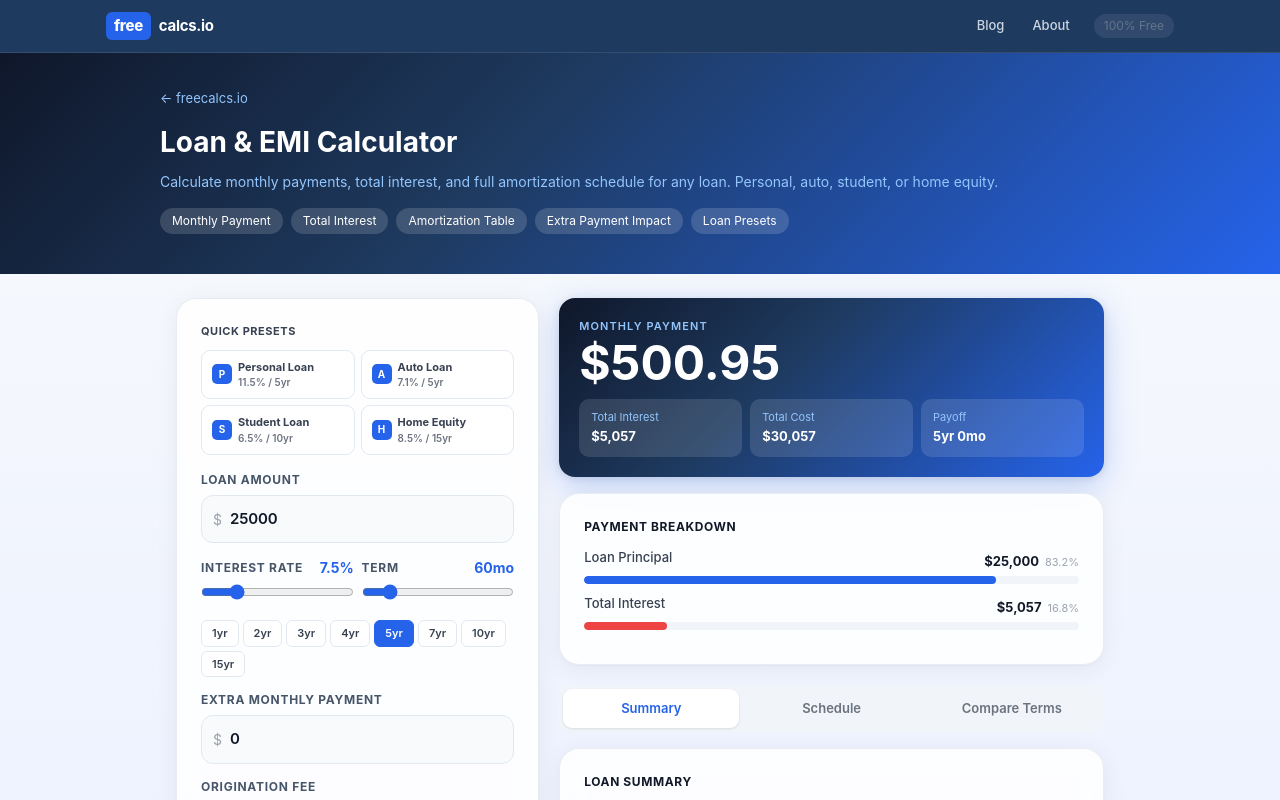
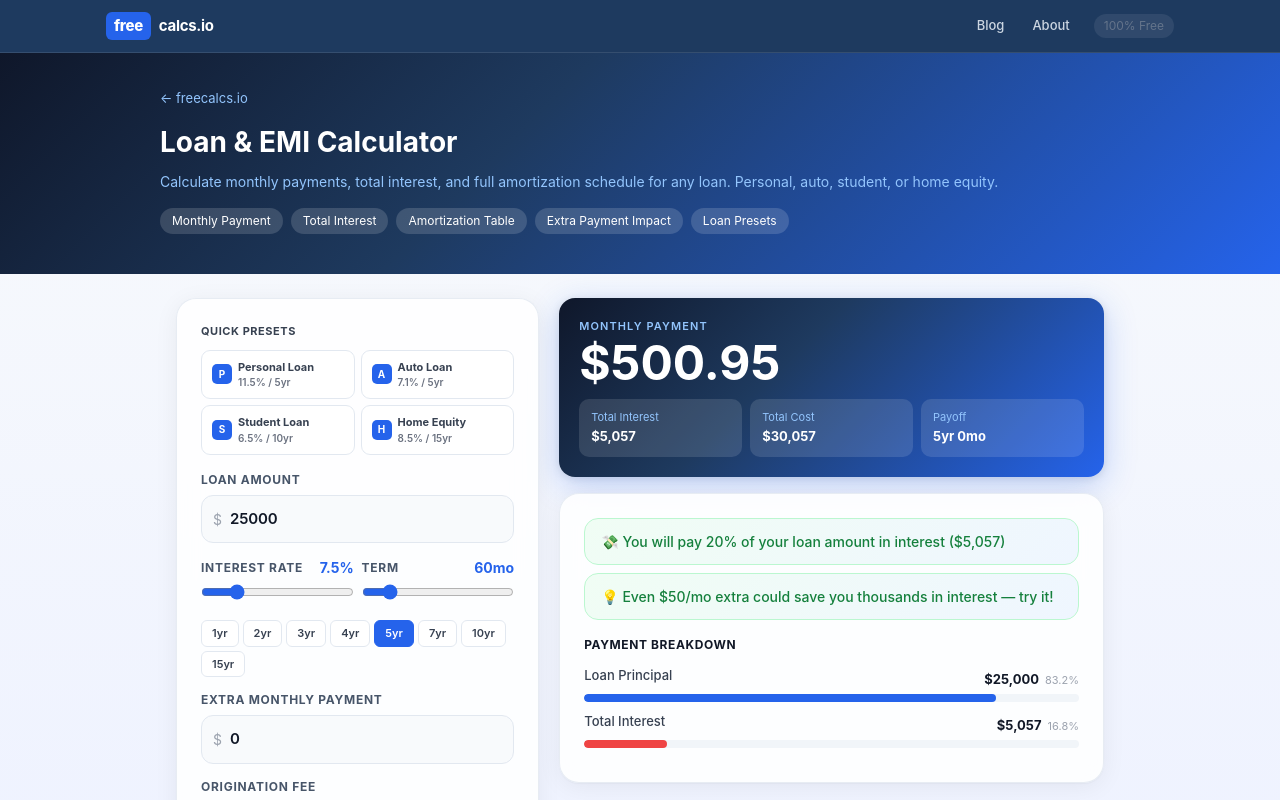
Before and after one commit to Tunjilor/freecalcs, a Next.js app: page /loan in a window 1280 px wide. Shown: the top 800 px of the page. Built offline with nearby package versions, Linux system fonts and the light colour scheme.

Commit message:
add emotional insights to salary, tax, loan

```diff
--- a/src/app/loan/calculator.tsx
+++ b/src/app/loan/calculator.tsx
@@ -54,6 +54,26 @@ function compute(principal:number, annualRate:number, termMonths:number, extraPa
   const monthsSaved = termMonths - actualMonths;
 
   return { payment, totalPayment, totalInterest, totalCost, rows, actualMonths, monthsSaved, apr, originationFee };
+}
+
+
+function getLoanInsights(res: any, amount: string, rate: string, extra: string) {
+  const ins: string[] = [];
+  if (!res) return ins;
+  const a = parseFloat(amount)||0;
+  if (res.totalInterest > 0 && a > 0) {
+    const pct = (res.totalInterest / a * 100).toFixed(0);
+    ins.push('💸 You will pay ' + pct + '% of your loan amount in interest ($' + Math.round(res.totalInterest).toLocaleString('en-US') + ')');
+  }
+  if (res.monthly > 0) {
+    ins.push('📅 Your monthly payment is $' + Math.round(res.monthly).toLocaleString('en-US'));
+  }
+  if (parseFloat(extra) > 0 && res.savedInterest > 0) {
+    ins.push('🎯 Extra payments save you $' + Math.round(res.savedInterest).toLocaleString('en-US') + ' in interest');
+  } else if (parseFloat(extra) === 0 && res.totalInterest > 1000) {
+    ins.push('💡 Even $50/mo extra could save you thousands in interest — try it!');
+  }
+  return ins.slice(0, 3);
 }
 
 export default function LoanCalculator(){
@@ -223,6 +243,16 @@ export default function LoanCalculator(){
 
                 {/* Payment breakdown bar */}
                 <div style={{...card}}>
+
+                {(()=>{const insights=getLoanInsights(res,amount,rate,extra);return insights.length>0?(
+                  <div style={{display:'flex',flexDirection:'column',gap:8,marginBottom:16}}>
+                    {insights.map((text,i)=>(
+                      <div key={i} style={{padding:'12px 16px',background:'linear-gradient(135deg,#f0fdf4,#eff6ff)',borderRadius:14,border:'1px solid #bbf7d0',fontSize:14,color:'#15803d',fontWeight:500}}>
+                        {text}
+                      </div>
+                    ))}
+                  </div>
+                ):null})()}
                   <p style={{fontSize:12,fontWeight:700,color:'#111827',textTransform:'uppercase',letterSpacing:'.05em',margin:'0 0 12px'}}>Payment Breakdown</p>
                   {[
                     {label:'Loan Principal',amount:parseFloat(amount.replace(/,/g,''))||0,color:'#2563eb'},
--- a/src/app/salary/calculator.tsx
+++ b/src/app/salary/calculator.tsx
@@ -102,6 +102,25 @@ const prefixStyle:React.CSSProperties={position:'absolute',left:12,top:'50%',tra
 const labelStyle:React.CSSProperties={display:'block',fontSize:11,fontWeight:600,color:C.gray,textTransform:'uppercase',letterSpacing:'0.05em',marginBottom:4};
 const selectStyle:React.CSSProperties={...inputStyle,appearance:'none',cursor:'pointer'};
 const btnBase:React.CSSProperties={flex:1,padding:'10px 0',fontSize:14,fontWeight:600,border:'none',cursor:'pointer',transition:'all .15s'};
+
+
+function getSalaryInsights(res: any, mode: string) {
+  const ins: string[] = [];
+  if (!res) return ins;
+  const effRate = res.effRate;
+  if (effRate > 0) ins.push('📊 Your effective tax rate is ' + (effRate*100).toFixed(1) + '% — you keep ' + (100-effRate*100).toFixed(1) + '¢ of every dollar');
+  if (res.net > 0 && res.gross > 0) {
+    const daily = res.net / 365;
+    ins.push('💵 You earn approximately $' + Math.round(daily).toLocaleString('en-US') + ' per day after taxes');
+  }
+  if (res.ss > 0 && res.medicare > 0) {
+    ins.push('🏛️ You contribute $' + Math.round(res.ss + res.medicare).toLocaleString('en-US') + '/yr to Social Security & Medicare');
+  }
+  if (res.preTax > 0) {
+    ins.push('🎯 Your pre-tax deductions save you approximately $' + Math.round(res.preTax * 0.22).toLocaleString('en-US') + ' in taxes');
+  }
+  return ins.slice(0, 3);
+}
 
 export default function SalaryCalculator(){
   const [mode,setMode]=useState<'salary'|'hourly'>('salary');
```
